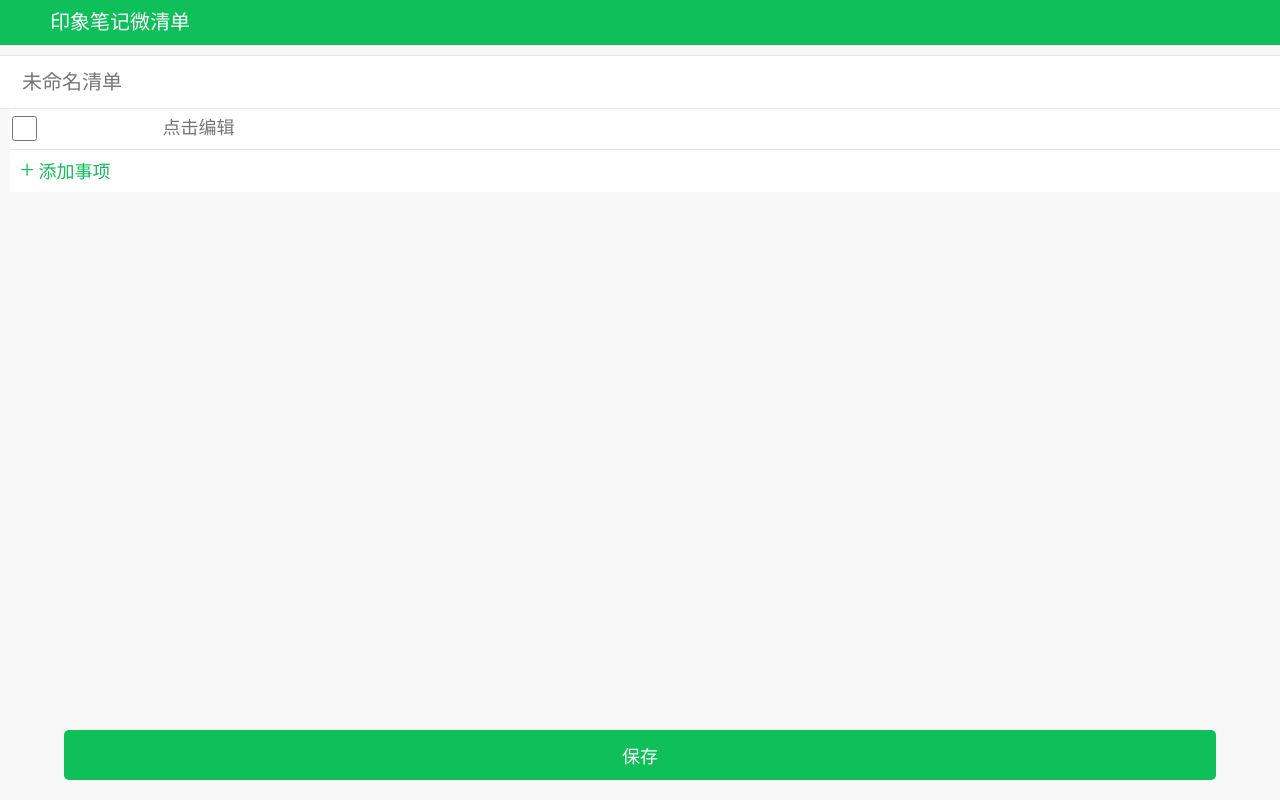
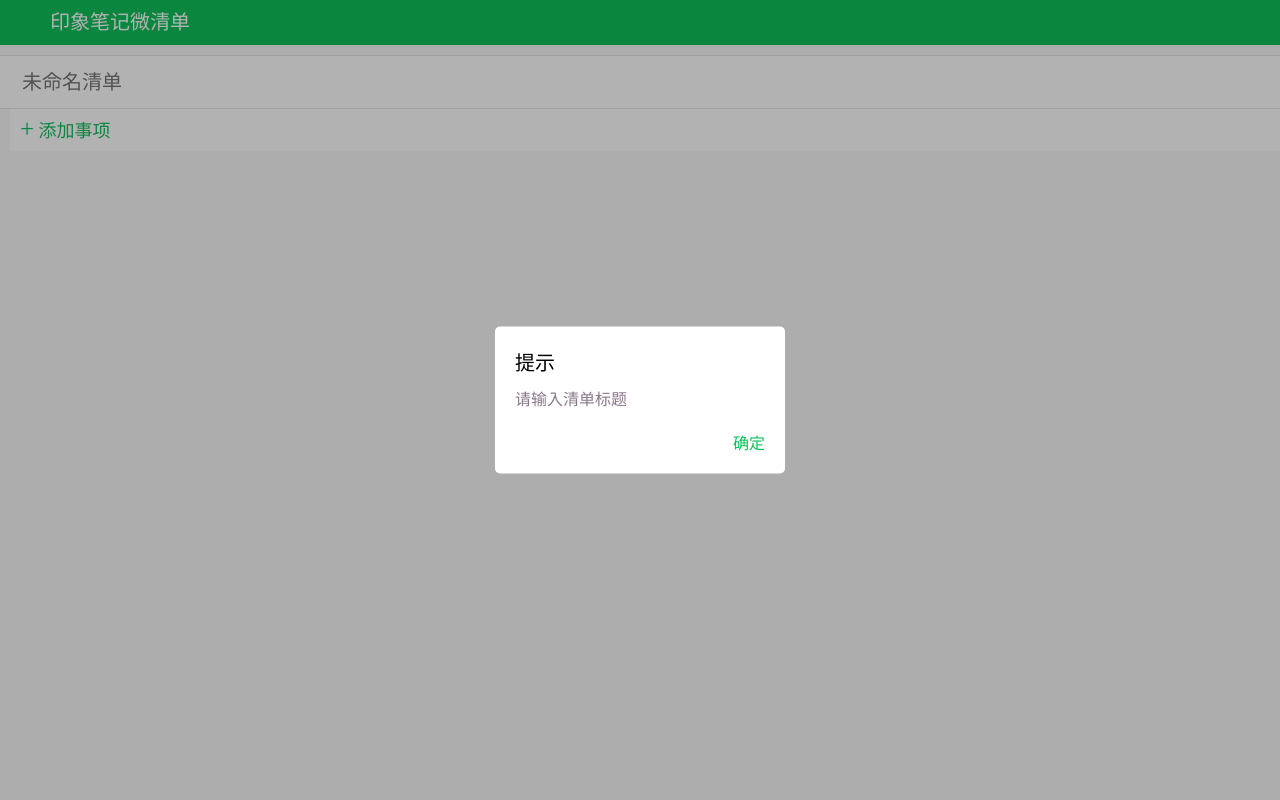
Before and after one commit to Jasery/Micro-TodoList, a Vue app: page /#/add in a window 1280 px wide. Both pictures are taken after a click on the button "保存". Built offline with nearby package versions, Linux system fonts and the light colour scheme.

Commit message:
添加本地数据读写

```diff
--- a/src/components/DetailItem.vue
+++ b/src/components/DetailItem.vue
@@ -2,12 +2,12 @@
     <div class="detail-item">
         <div class="detail-content">
             <div class="isComplete">
-                <input v-model="isComplete" type="checkbox">
+                <input v-model="detail.isComplete" type="checkbox">
             </div>
             <div class="detail-text">
-                <input v-model="detailText" type="text" placeholder="点击编辑">
+                <input v-model="detail.detailText" type="text" placeholder="点击编辑">
             </div>
-            <div class="item-remove">删除</div>
+            <div class="item-remove" @click="remove(detail)">删除</div>
         </div>
     </div>
 </template>
@@ -15,11 +15,25 @@
 <script>
 export default {
   name: 'DetailItem',
+  props: ["detail"],
   data: function() {
       return {
-          isComplete: false,
-          detailText: ''
+        //   isComplete: false,
+        //   detailText: ''
       }
+  },
+  methods: {
+    remove(detail) {
+        this.$emit("remove", detail)
+    }
+  },
+  watch: {
+    //   isComplete: function() {
+    //       this.valChange()
+    //   },
+    //   detailText: function() {
+    //       this.valChange()
+    //   }
   }
 
 }
--- a/src/components/Shade.vue
+++ b/src/components/Shade.vue
@@ -1,5 +1,5 @@
 <template>
-  <div class="shade">
+  <div class="shade" @click="shadeClick">
       <div class="shade-content">
           <slot></slot>
       </div>
@@ -11,6 +11,11 @@
   name: 'Shade',
   data() {
       return {}
+  },
+  methods: {
+      shadeClick() {
+          this.$emit("shadeClick")
+      }
   }
 }
 </script>
--- /dev/null
+++ b/src/store.js
@@ -0,0 +1,10 @@
+const STORAGE_KEY = 'jasery';
+
+export default {
+    fetch () {
+        return JSON.parse(window.localStorage.getItem(STORAGE_KEY) || '[]');
+    },
+    save (items) {
+        window.localStorage.setItem(STORAGE_KEY, JSON.stringify(items));
+    }
+}
--- a/src/views/TodoAdd.vue
+++ b/src/views/TodoAdd.vue
@@ -16,38 +16,97 @@
                     <div class="item-remove">删除</div>
                 </div>
             </div> -->
-            <detail-item v-for="detail in details" :key="detail"></detail-item>
-            <div class="add-detail-item">
+            <detail-item v-for="(detail, index) in details" :key="'detail-' + detail.id" :detail.sync="detail" @remove="removeDetailItem"></detail-item>
+            <div class="add-detail-item" @click="addDetailItem">
                 添加事项
             </div>
         </div>
-        <button class="detail-save">保存</button>
+        <button class="detail-save" v-show="this.todoTitle || this.details.length > 0" @click="detailSave">保存</button>
+        <shade v-show="isShowShade" @shadeClick="hideShade">
+            <div class="err-tip">
+                <p class="err-title">提示</p>
+                <p class="err-msg">请输入清单标题</p>
+                <p class="err-confirm">确定</p>
+            </div>
+        </shade>
     </div>
 </template>
 <script>
 import DetailItem from '../components/DetailItem.vue'
+import Shade from '../components/Shade.vue'
+import stroe from '../store'
 export default {
   name: 'TodoAdd',
   components: {
-    DetailItem
+    DetailItem,
+    Shade
   },
   data: function() {
       return {
+          id: 1,
+          isShowShade: false,
           todoTitle: '',
-          details: [{}]
+          details: [{
+              id: 0,
+              isComplete: false,
+              detailText: ''
+          }]
       }
   },
   methods: {
       clearInput() {
           this.todoTitle = ''
+      },
+      addDetailItem() {
+          this.details.push({
+              id: this.id,
+              isComplete: false,
+              detailText: ''
+          })
+          this.id++
+      },
+      removeDetailItem(detail) {
+          var index = this.details.indexOf(detail)
+          this.details.splice(index, 1)
+      },
+      detailSave() {
+          if(!this.todoTitle) {
+              this.isShowShade = true;
+          }
+          this.details = this.details.filter(d => d.detailText)
+          var oldData = stroe.fetch()
+          var newId = oldData.length == 0 ? 1 : oldData.sort((a, b) => a.id - b.id)[0].id + 1
+          var data = {
+              id: newId,
+              time: this.getDateString(),
+              title: this.todoTitle,
+              items: this.details
+          }
+          oldData.push(data)
+          stroe.save(oldData)
+          console.log(oldData)
+      },
+      hideShade() {
+          this.isShowShade = false
+      },
+      getDateString() {
+          var date = new Date()
+          var year = date.getFullYear()
+          var month = date.getMonth() + 1
+          var day = date.getDate()
+          var hour = date.getHours()
+          var min = date.getMinutes()
+          var sec = date.getSeconds()
+          return `${year}-${month}-${day} ${hour}:${min}:${sec}`
       }
+  },
+  watch: {
   }
 }
 </script>
 <style>
     .todo-add {
         margin: 10px 0;
-        /* position: relative; */
     }
     .todo-title {
         position: relative;
@@ -104,4 +163,23 @@
         transform: translateX(-50%);
         font-size: 18px;
     }
+    .err-tip {
+        background-color: white;
+        padding: 20px;
+        border-radius: 5px;
+        width: 250px;
+    }
+    .err-tip .err-title {
+        margin: 0;
+        font-size: 20px;
+    }
+    .err-tip .err-msg {
+        margin-top: 10px;
+        color: #8A778A;
+    }
+    .err-tip .err-confirm {
+        margin: 20px 0 0 0;
+        text-align: right;
+        color: #0EBF5A;
+    }
 </style>
--- a/src/views/TodoList.vue
+++ b/src/views/TodoList.vue
@@ -2,9 +2,6 @@
     <div>
         <filter-sort></filter-sort>
         <div class="content">
-            <todo-item v-for="item in todoList" :key="item.id" :todoItem="item"></todo-item>
-            <todo-item v-for="item in todoList" :key="item.id" :todoItem="item"></todo-item>
-            <todo-item v-for="item in todoList" :key="item.id" :todoItem="item"></todo-item>
             <todo-item v-for="item in todoList" :key="item.id" :todoItem="item"></todo-item>
         </div>
         <todo-add-link></todo-add-link>
@@ -16,6 +13,7 @@
 import TodoAddLink from './TodoAddLink.vue'
 import TodoItem from '../components/TodoItem.vue'
 import Shade from '../components/Shade.vue'
+import stroe from '../store'
 export default {
     name: 'TodoList',
     components: {
@@ -30,19 +28,7 @@
         };
     },
     mounted () {
-        this.todoList = [
-            {
-                id: 1,
-                title: "这是一条备忘录",
-                time: "2017-07-21 19:32:00"
-            },
-            {
-                id: 2,
-                title: "这是lingwai一条备忘录",
-                time: "2017-07-21 19:32:00"
-            }
-        ]
-
+        this.todoList = stroe.fetch()
     },
     methods: {
 
```
